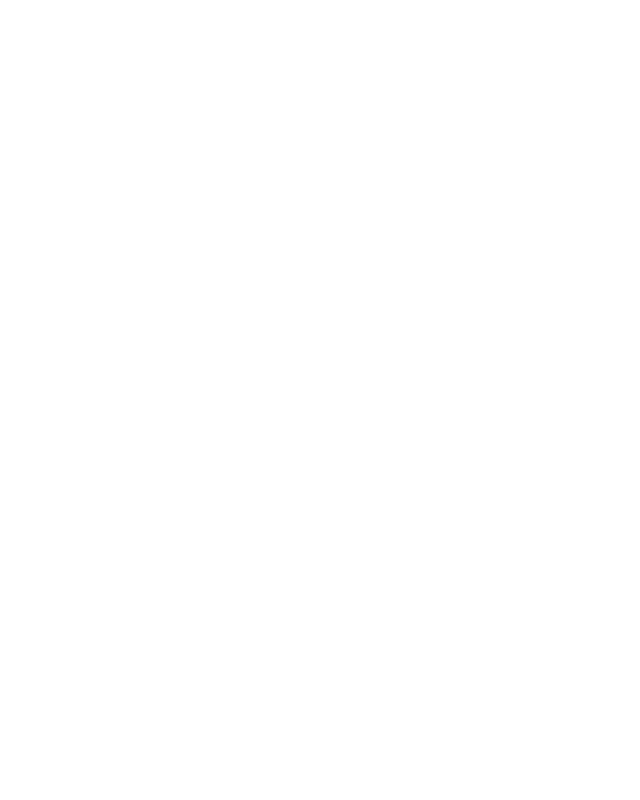
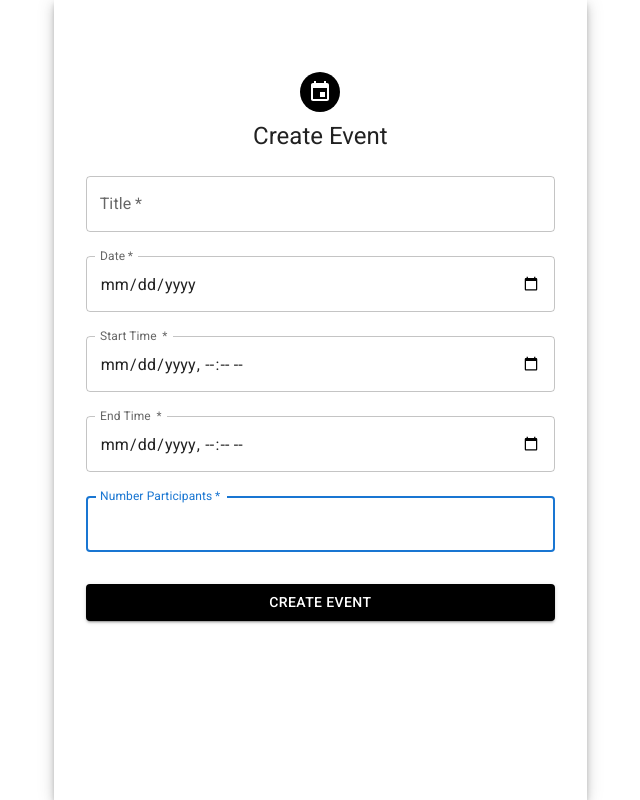
Before and after one commit to FundacioEsplaiJava2024/Spent-FrontEnd, a React (Vite) app: page /event/create in a window 1280 px wide. Shown: the whole page, without its empty margins (373-1013 px from the left). Built offline with nearby package versions, Linux system fonts and the light colour scheme.

Commit message:
create event

```diff
--- a/package.json
+++ b/package.json
@@ -10,10 +10,12 @@
     "preview": "vite preview"
   },
   "dependencies": {
+    "@date-io/date-fns": "^3.0.0",
     "@emotion/react": "^11.13.0",
     "@emotion/styled": "^11.13.0",
-    "@mui/icons-material": "^5.16.6",
-    "@mui/material": "^5.16.6",
+    "@mui/icons-material": "^5.16.7",
+    "@mui/lab": "^5.0.0-alpha.173",
+    "@mui/material": "^5.16.7",
     "axios": "^1.7.3",
     "react": "^18.3.1",
     "react-dom": "^18.3.1",
--- a/src/App.tsx
+++ b/src/App.tsx
@@ -3,6 +3,7 @@
 import FilterBar from "./components/FilterBarComponent";
 import Header from "./components/HeaderComponent";
 import SearchBar from "./components/SearchBarComponent";
+import EventCreate from "./EventCreate";
 
 function App() {
   return (
@@ -11,6 +12,7 @@
       <section id="appBody">
         <div className="container">
           <SearchBar />
+          <EventCreate/>
           <FilterBar />
           <EventCard />
           <EventCard />
--- a/src/EventCreate.tsx
+++ b/src/EventCreate.tsx
@@ -1,8 +1,135 @@
-function EventCreate() {
+import Box from "@mui/material/Box";
+import CssBaseline from "@mui/material/CssBaseline";
+import Grid from "@mui/material/Grid";
+import Avatar from "@mui/material/Avatar";
+import Typography from "@mui/material/Typography";
+import TextField from "@mui/material/TextField";
+import Button from "@mui/material/Button";
+import { Link } from "@mui/material";
+import Paper from "@mui/material/Paper";
+import EventIcon from '@mui/icons-material/Event';
+import React from "react";
+
+
+export default function EventCreate(){
+  const handleSubmit = async (event: React.FormEvent<HTMLFormElement>) => {
+    event.preventDefault();
+    const data = new FormData(event.currentTarget);
+    const email = data.get("email") as string;
+    const password = data.get("password") as string;
+
+  };
+  const [dateTimeValue, setDateTimeValue] = React.useState('');
+
+  const handleDateChange = (event: { target: { value: React.SetStateAction<string>; }; }) => {
+    setDateTimeValue(event.target.value);
+  };
+
+
+
   return (
-    <>
-    </>
+    <Grid container component="main" sx={{ height: "100vh" }}>
+      <CssBaseline />
+      <Grid
+        id="grid"
+        item
+        xs={false}
+        sm={4}
+
+      />
+      <Grid item xs={12} sm={8} md={5} component={Paper} elevation={6} square>
+        <Box
+          sx={{
+            my: 8,
+            mx: 4,
+            display: "flex",
+            flexDirection: "column",
+            alignItems: "center",
+          }}
+        >
+          <Avatar sx={{ m: 1, bgcolor: "black" }}>
+            <EventIcon  />
+          </Avatar>
+          <Typography component="h1" variant="h5">
+            Create Event
+          </Typography>
+          <Box
+            component="form"
+            noValidate
+            onSubmit={handleSubmit}
+            sx={{ mt: 1 }}
+          >
+            <TextField
+              margin="normal"
+              required
+              fullWidth
+              id="title"
+              label="Title"
+              name="title"
+              autoComplete="title"
+              autoFocus
+            />
+            <TextField
+              margin="normal"
+              required
+              fullWidth
+              id="date"
+              label="Date"
+              name="date"
+              type="date"
+              InputLabelProps={{
+                shrink: true,
+              }}
+             />
+            <TextField
+              margin="normal"
+              required
+              fullWidth
+              name="start-time"
+              label="Start Time "
+              type="datetime-local"
+              InputLabelProps={{
+                shrink: true,
+              }}
+              value={dateTimeValue}
+              onChange={handleDateChange}
+            />
+
+            <TextField
+              margin="normal"
+              required
+              fullWidth
+              name="end-time"
+              label="End Time "
+              type="datetime-local"
+              InputLabelProps={{
+                shrink: true,
+              }}
+              value={dateTimeValue}
+              onChange={handleDateChange}
+            />
+
+            <TextField
+              margin="normal"
+              required
+              fullWidth
+              id="num-participants"
+              label="Number Participants"
+              name="num-participants"
+              autoComplete="num-participants"
+              autoFocus
+            />
+            <Button
+              type="submit"
+              fullWidth
+              variant="contained"
+              sx={{ mt: 3, mb: 2, backgroundColor: "black" }}
+            >
+              Create Event
+            </Button>
+          </Box>
+        </Box>
+      </Grid>
+    </Grid>
   );
 }
-
-export default EventCreate;
```
Also changed, not shown: 1 other file (tests, documents, lock files or other folders).
